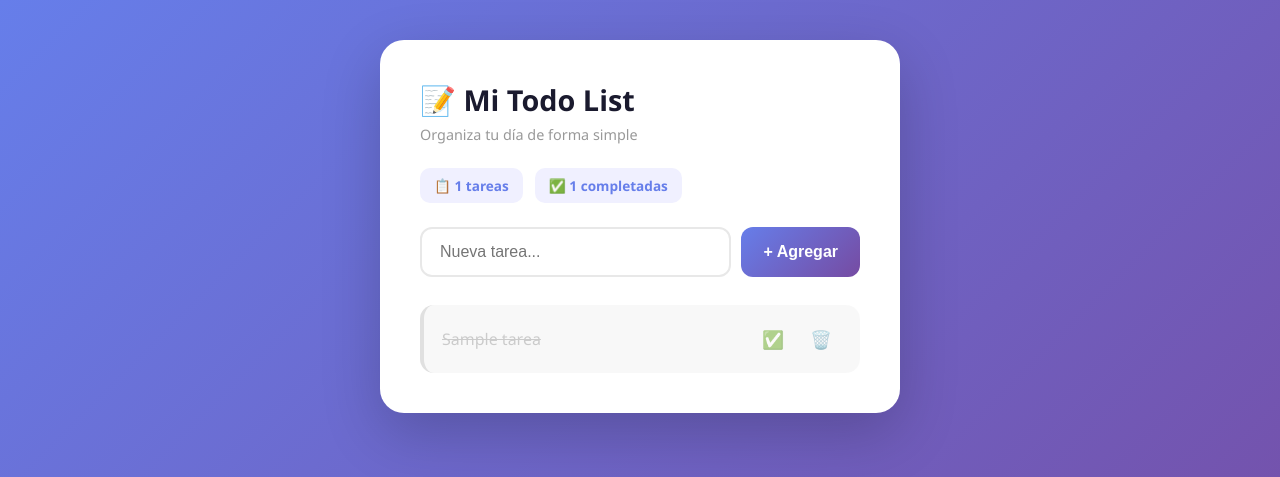
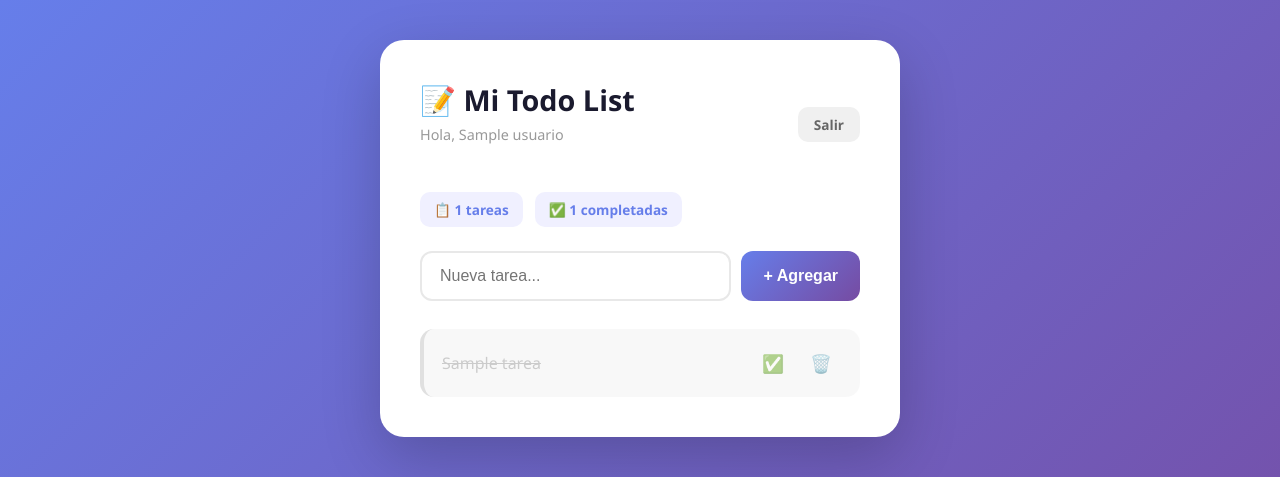
Before and after one commit to dc-crypto/cotizador-pyme, a Flask app: template templates/index.html in a window 1280 px wide. Shown: the top 477 px of the page. Run offline with Flask 3, Linux system fonts and the light colour scheme; the template is opened without the code that fills it: most values are stand-ins (such as "Sample title", 1, 10 or a date in 2020).

Commit message:
agrega logout

```diff
--- a/static/style.css
+++ b/static/style.css
@@ -197,3 +197,26 @@ li.completada .tarea-texto {
         font-size: 0.95rem;
     }
 }
+
+.header {
+    display: flex;
+    justify-content: space-between;
+    align-items: center;
+    margin-bottom: 24px;
+}
+
+.btn-logout {
+    text-decoration: none;
+    padding: 8px 16px;
+    background: #f0f0f0;
+    color: #666;
+    border-radius: 10px;
+    font-size: 0.85rem;
+    font-weight: 600;
+    transition: all 0.2s;
+}
+
+.btn-logout:hover {
+    background: #e0e0e0;
+    color: #333;
+}
--- a/templates/index.html
+++ b/templates/index.html
@@ -8,8 +8,13 @@
 </head>
 <body>
     <div class="container">
+        <div class="header">
+    <div>
         <h1>📝 Mi Todo List</h1>
-        <p class="subtitulo">Organiza tu día de forma simple</p>
+        <p class="subtitulo">Hola, {{ usuario.nombre }}</p>
+    </div>
+    <a href="/logout" class="btn-logout">Salir</a>
+</div>
 
         <div class="stats">
             <div class="stat">📋 {{ tareas|length }} tareas</div>
```
